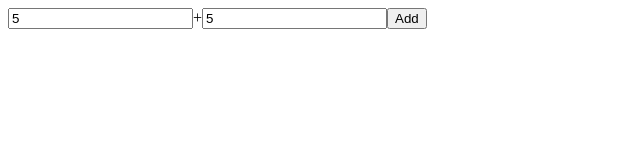
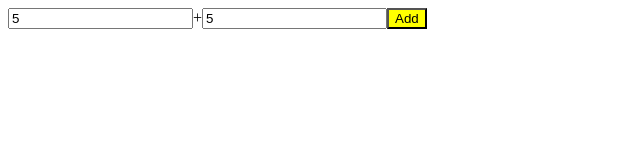
Before and after one commit to alokpradhan2228/calculator, a plain HTML site: page index.html in a window 1280 px wide. Both pictures are taken after typing "5", "5" into the empty fields and a click on the button "Add". Shown: the full height of the page, 0-640 px from the left. Drawn offline with Linux system fonts and the light colour scheme.

Commit message:
add bgcolor to button

```diff
--- a/index.html
+++ b/index.html
@@ -9,7 +9,13 @@
 </head>
 
 <body>
-    <input type="number" />+<input type="number" /><button>Add</button>
+    <input type="number" />+<input type="number" /><button id="btn">Add</button>
+
+    <script>
+        document.getElementById('btn').onclick = () => {
+            document.getElementById('btn').style.backgroundColor = "yellow"
+        }
+    </script>
 </body>
 
 </html>
```
